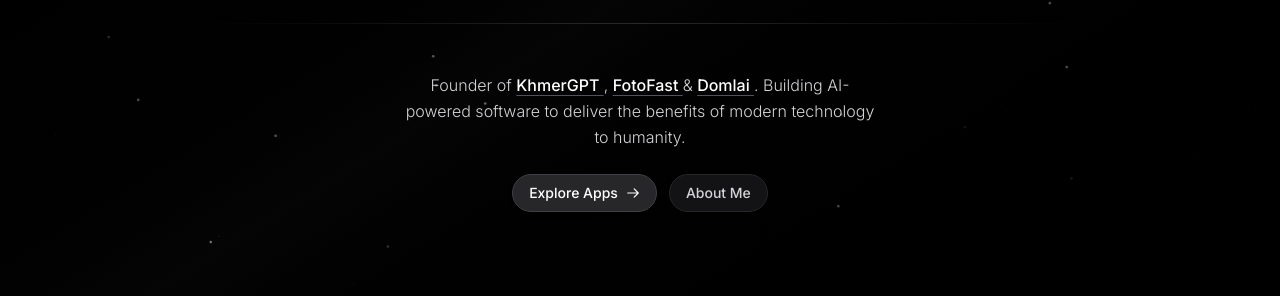
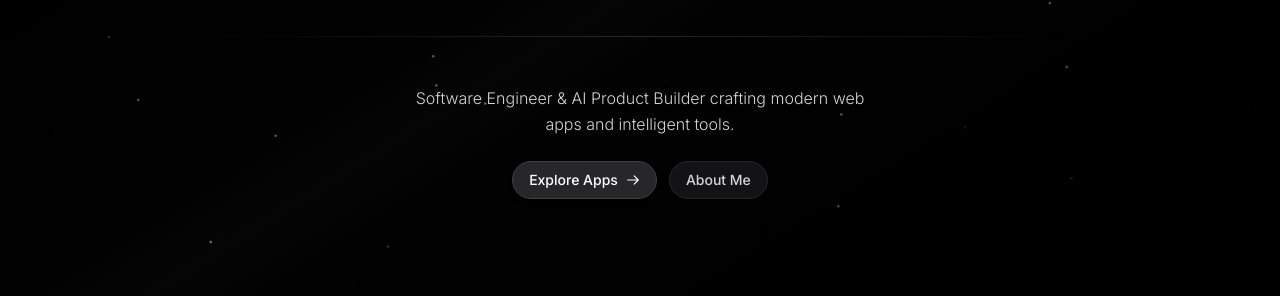
Before and after one commit to vatheara/theara.dev, an Astro site: page / in a window 1280 px wide. Shown: the part 413-709 px from the top of the page. Built offline with nearby package versions, Linux system fonts and the light colour scheme; Astro itself is replaced by a stand-in of ours.

Commit message:
feat: update hero tagline to Software Engineer & AI Product Builder

```diff
--- a/src/data/site.ts
+++ b/src/data/site.ts
@@ -3,7 +3,7 @@
   author: 'Vatheara (Theara)',
   title: 'theara.dev — Software Engineer & AI Product Builder',
   description:
-    'Founder of KhmerGPT, FotoFast, and Domlai. Building AI-powered applications and software to deliver the benefits of technology to humanity.',
+    'Software Engineer & AI Product Builder crafting modern web apps and intelligent tools.',
   url: 'https://theara.dev',
   ogImage: 'https://theara.dev/og.png',
   status: {
--- a/src/pages/index.astro
+++ b/src/pages/index.astro
@@ -79,34 +79,7 @@
       <!-- Subtitle & Quick Overview -->
       <div class="mt-8 sm:mt-12 text-center animate-fade-in max-w-lg px-4 space-y-4">
         <p class="text-sm sm:text-base text-zinc-300 font-light leading-relaxed">
-          Founder of{' '}
-          <a
-            target="_blank"
-            rel="noopener noreferrer"
-            href="https://chat.domnossrai.com/"
-            class="font-medium text-white underline underline-offset-4 decoration-zinc-600 hover:decoration-white transition-all duration-200"
-          >
-            KhmerGPT
-          </a>
-          ,{' '}
-          <a
-            target="_blank"
-            rel="noopener noreferrer"
-            href="https://fotofast.theara.dev"
-            class="font-medium text-white underline underline-offset-4 decoration-zinc-600 hover:decoration-white transition-all duration-200"
-          >
-            FotoFast
-          </a>{' '}
-          &{' '}
-          <a
-            target="_blank"
-            rel="noopener noreferrer"
-            href="https://domlai.app"
-            class="font-medium text-white underline underline-offset-4 decoration-zinc-600 hover:decoration-white transition-all duration-200"
-          >
-            Domlai
-          </a>
-          . Building AI-powered software to deliver the benefits of modern technology to humanity.
+          Software Engineer & AI Product Builder crafting modern web apps and intelligent tools.
         </p>
 
         <!-- Action Buttons -->
```
Also changed, not shown: public/og.svg.
